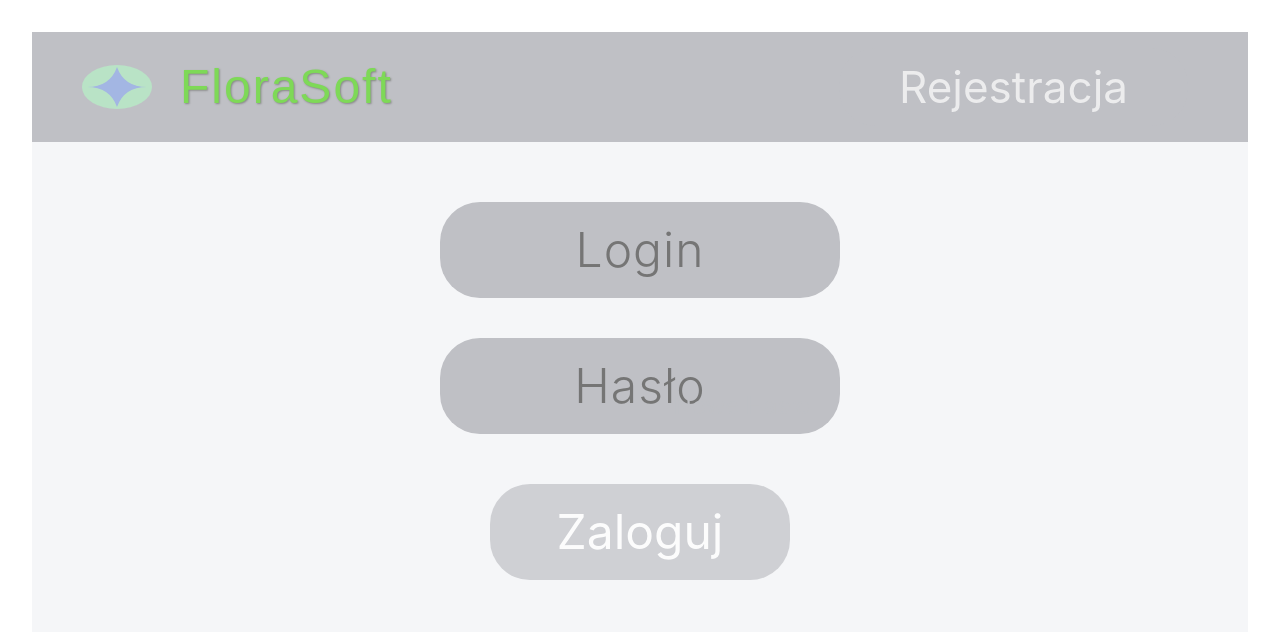
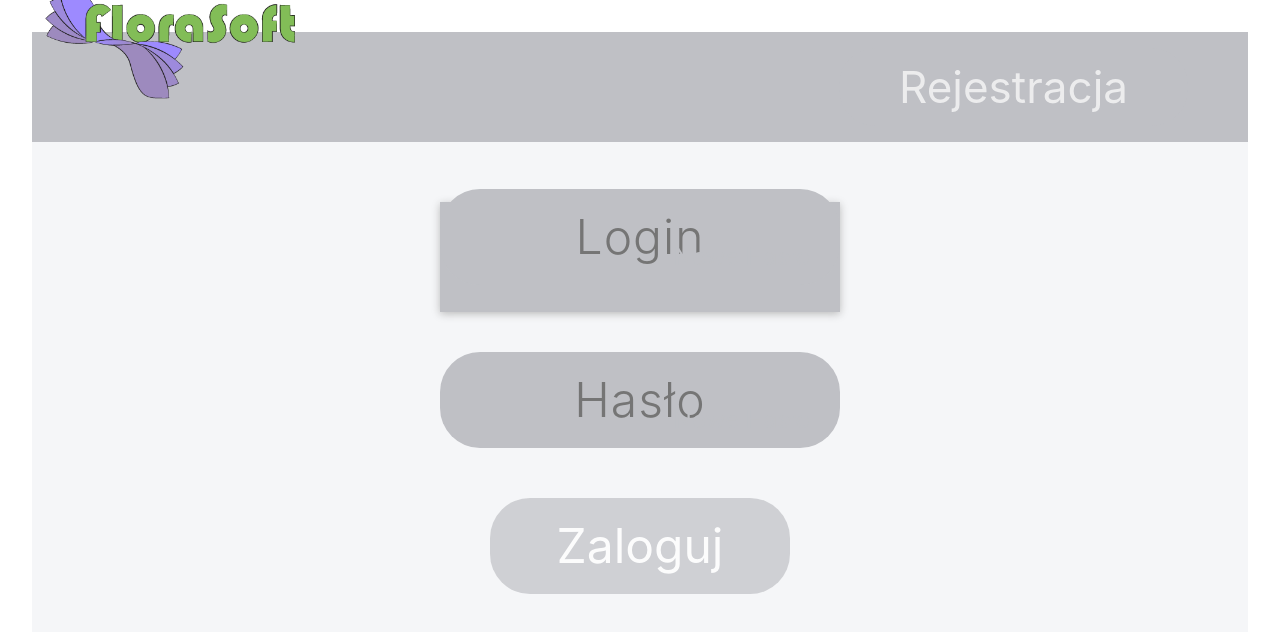
Before and after one commit to jerzybar223/PlantSwap, a React (Create React App) app in the folder frontend/: page /login in a window 1280 px wide. Shown: the top 632 px of the page. Built offline with nearby package versions, Linux system fonts and the light colour scheme.

Commit message:
korekty nav bara

```diff
--- a/frontend/src/App.js
+++ b/frontend/src/App.js
@@ -55,16 +55,9 @@ function HomePage({ user, token, onLogout }) {
   return (
     <div style={{ minHeight: "100vh", background: "#ededed" }}>
       {/* Header */}
-      <div style={{ background: "#bfc0c5", height: 110, display: "flex", alignItems: "center", justifyContent: "space-between", padding: "0 60px 0 40px", boxShadow: "0 2px 8px #bbb" }}>
+      <div style={{ background: "#bfc0c5", height: 110, display: "flex", alignItems: "center", justifyContent: "space-between", padding: "0 60px 0 40px", boxShadow: "0 2px 8px #bbb", position: "relative", overflow: "visible" }}>
         <div style={{ display: "flex", alignItems: "center" }}>
-          {/* Logo */}
-          <svg width="90" height="70" viewBox="0 0 90 70" fill="none" xmlns="http://www.w3.org/2000/svg">
-            <ellipse cx="45" cy="35" rx="35" ry="22" fill="#b9e3c6" />
-            <path d="M45 15 Q52 35 75 35 Q52 35 45 55 Q38 35 15 35 Q38 35 45 15 Z" fill="#a3b6e3" />
-          </svg>
-          <span style={{ fontFamily: 'Arial Rounded MT Bold, Arial, sans-serif', fontSize: 48, color: '#7ed957', marginLeft: 18, letterSpacing: 2, textShadow: '1px 1px 2px #888' }}>
-            FloraSoft
-          </span>
+          <img src={require("./logoflora.png")} alt="FloraSoft logo" style={{ height: 400, width: "auto", marginRight: 18, cursor: "pointer", position: "absolute", left: 0, top: -145 }} onClick={() => navigate("/")} />
         </div>
         <div style={{ display: "flex", alignItems: "center", gap: 18 }}>
           <button
--- a/frontend/src/components/LoginPage.js
+++ b/frontend/src/components/LoginPage.js
@@ -34,13 +34,7 @@ function LoginPage({ onLogin }) {
         <div style={{ display: "flex", alignItems: "center", height: 110 }}>
           {/* Logo placeholder */}
           <div style={{ display: "flex", alignItems: "center", cursor: "pointer" }} onClick={() => navigate("/") }>
-            <svg width="90" height="70" viewBox="0 0 90 70" fill="none" xmlns="http://www.w3.org/2000/svg">
-              <ellipse cx="45" cy="35" rx="35" ry="22" fill="#b9e3c6" />
-              <path d="M45 15 Q52 35 75 35 Q52 35 45 55 Q38 35 15 35 Q38 35 45 15 Z" fill="#a3b6e3" />
-            </svg>
-            <span style={{ fontFamily: 'Arial Rounded MT Bold, Arial, sans-serif', fontSize: 48, color: '#7ed957', marginLeft: 18, letterSpacing: 2, textShadow: '1px 1px 2px #888' }}>
-              FloraSoft
-            </span>
+            <img src={require("../logoflora.png")} alt="FloraSoft logo" style={{ height: 400, width: "auto", marginRight: 18, position: "absolute", left: 0, top: -145 }} />
           </div>
         </div>
         <button
@@ -74,6 +68,7 @@ function LoginPage({ onLogin }) {
           alignItems: "center",
         }}
       >
+        <div style={{ background: "#bfc0c5", height: 110, display: "flex", alignItems: "center", justifyContent: "center", boxShadow: "0 2px 8px #bbb", marginBottom: 40, position: "relative", overflow: "visible" }}>
           <input
             type="text"
             name="username"
@@ -96,6 +91,18 @@ function LoginPage({ onLogin }) {
             }}
             autoComplete="username"
           />
+          <span style={{
+            position: "absolute",
+            right: 30,
+            top: "50%",
+            transform: "translateY(-50%)",
+            color: "#bfc0c5",
+            fontSize: 24,
+            pointerEvents: "none",
+          }}>
+            Nowe Hasło
+          </span>
+        </div>
         <div style={{ position: "relative", width: 400 }}>
           <input
             type="password"
--- a/frontend/src/components/MessagesPage.js
+++ b/frontend/src/components/MessagesPage.js
@@ -140,15 +140,9 @@ function MessagesPage({ user, token }) {
   return (
     <div style={{ minHeight: "100vh", background: "#ededed" }}>
       {/* Header */}
-      <div style={{ background: "#bfc0c5", height: 110, display: "flex", alignItems: "center", justifyContent: "space-between", padding: "0 60px 0 40px", boxShadow: "0 2px 8px #bbb" }}>
+      <div style={{ background: "#bfc0c5", height: 110, display: "flex", alignItems: "center", justifyContent: "space-between", padding: "0 60px 0 40px", boxShadow: "0 2px 8px #bbb", position: "relative", overflow: "visible" }}>
         <div style={{ display: "flex", alignItems: "center", cursor: "pointer" }} onClick={() => navigate("/") }>
-          <svg width="90" height="70" viewBox="0 0 90 70" fill="none" xmlns="http://www.w3.org/2000/svg">
-            <ellipse cx="45" cy="35" rx="35" ry="22" fill="#b9e3c6" />
-            <path d="M45 15 Q52 35 75 35 Q52 35 45 55 Q38 35 15 35 Q38 35 45 15 Z" fill="#a3b6e3" />
-          </svg>
-          <span style={{ fontFamily: 'Arial Rounded MT Bold, Arial, sans-serif', fontSize: 48, color: '#7ed957', marginLeft: 18, letterSpacing: 2, textShadow: '1px 1px 2px #888' }}>
-            FloraSoft
-          </span>
+          <img src={require("../logoflora.png")} alt="FloraSoft logo" style={{ height: 400, width: "auto", marginRight: 18, position: "absolute", left: 0, top: -145 }} />
         </div>
         <button
           style={{
--- a/frontend/src/components/RegisterPage.js
+++ b/frontend/src/components/RegisterPage.js
@@ -26,13 +26,7 @@ function RegisterPage({ formData, onChange, onRegister, switchToLogin }) {
         <div style={{ display: "flex", alignItems: "center", height: 110 }}>
           {/* Logo placeholder */}
           <div style={{ display: "flex", alignItems: "center", cursor: "pointer" }} onClick={() => navigate("/") }>
-            <svg width="90" height="70" viewBox="0 0 90 70" fill="none" xmlns="http://www.w3.org/2000/svg">
-              <ellipse cx="45" cy="35" rx="35" ry="22" fill="#b9e3c6" />
-              <path d="M45 15 Q52 35 75 35 Q52 35 45 55 Q38 35 15 35 Q38 35 45 15 Z" fill="#a3b6e3" />
-            </svg>
-            <span style={{ fontFamily: 'Arial Rounded MT Bold, Arial, sans-serif', fontSize: 48, color: '#7ed957', marginLeft: 18, letterSpacing: 2, textShadow: '1px 1px 2px #888' }}>
-              FloraSoft
-            </span>
+            <img src={require("../logoflora.png")} alt="FloraSoft logo" style={{ height: 400, width: "auto", marginRight: 18, position: "absolute", left: 0, top: -145 }} />
           </div>
         </div>
         <button
--- a/frontend/src/components/UserProfile.js
+++ b/frontend/src/components/UserProfile.js
@@ -142,15 +142,9 @@ function UserProfile({ user, token, onLogout }) {
   return (
     <div style={{ minHeight: "100vh", background: "#ededed" }}>
       {/* Header */}
-      <div style={{ background: "#bfc0c5", height: 110, display: "flex", alignItems: "center", justifyContent: "space-between", padding: "0 60px 0 40px", boxShadow: "0 2px 8px #bbb" }}>
+      <div style={{ background: "#bfc0c5", height: 110, display: "flex", alignItems: "center", justifyContent: "space-between", padding: "0 60px 0 40px", boxShadow: "0 2px 8px #bbb", position: "relative", overflow: "visible" }}>
         <div style={{ display: "flex", alignItems: "center", cursor: "pointer" }} onClick={() => navigate("/") }>
-          <svg width="90" height="70" viewBox="0 0 90 70" fill="none" xmlns="http://www.w3.org/2000/svg">
-            <ellipse cx="45" cy="35" rx="35" ry="22" fill="#b9e3c6" />
-            <path d="M45 15 Q52 35 75 35 Q52 35 45 55 Q38 35 15 35 Q38 35 45 15 Z" fill="#a3b6e3" />
-          </svg>
-          <span style={{ fontFamily: 'Arial Rounded MT Bold, Arial, sans-serif', fontSize: 48, color: '#7ed957', marginLeft: 18, letterSpacing: 2, textShadow: '1px 1px 2px #888' }}>
-            FloraSoft
-          </span>
+          <img src={require("../logoflora.png")} alt="FloraSoft logo" style={{ height: 400, width: "auto", marginRight: 18, position: "absolute", left: 0, top: -145 }} />
         </div>
         <div style={{ display: "flex", alignItems: "center", gap: 18 }}>
           <button
```
Also changed, not shown: frontend/src/logoflora.png (added). Lines whose indentation alone changed are shown as unchanged.
